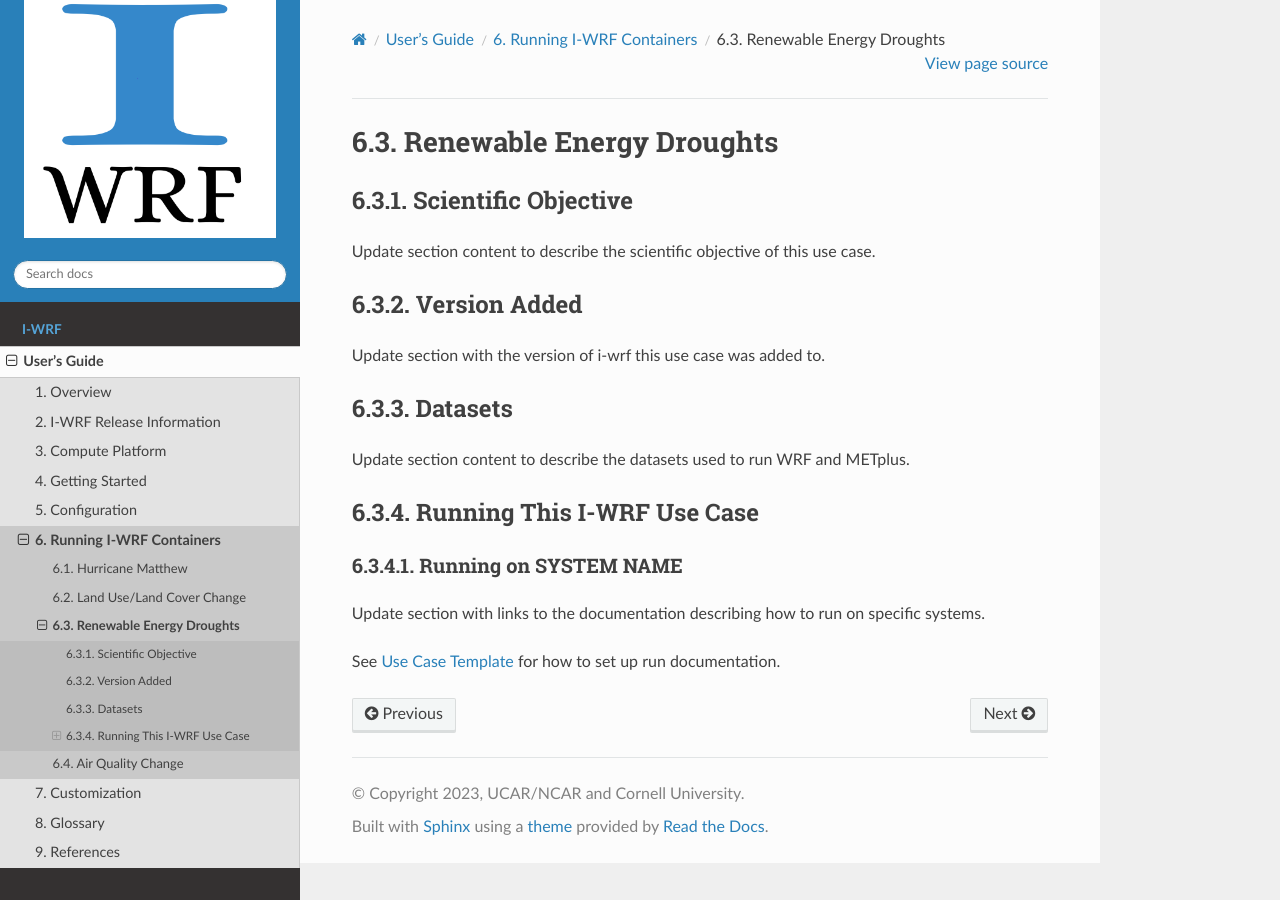
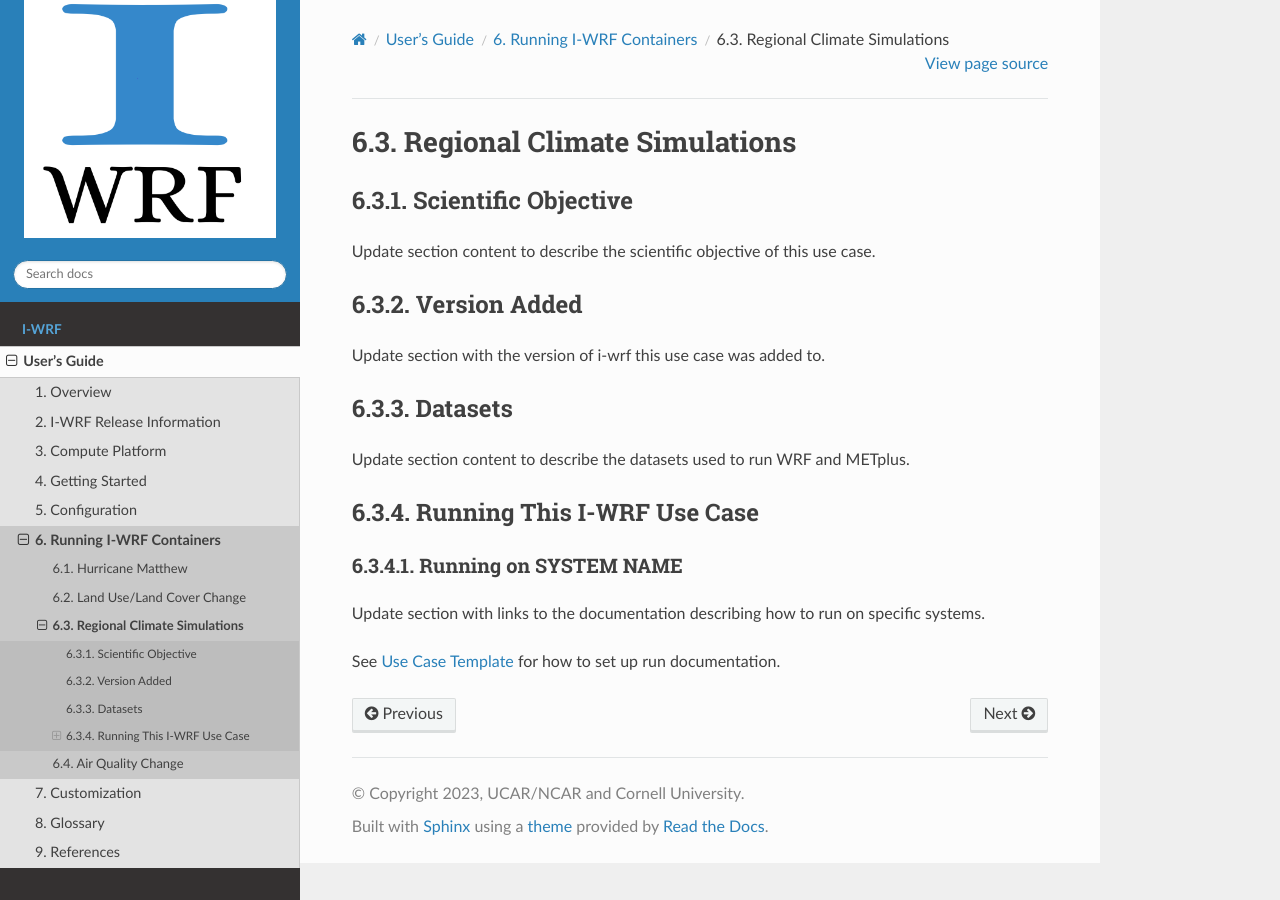
Before and after one commit to NCAR/i-wrf, a Sphinx documentation site: the page built from docs/Users_Guide/use-cases/climate.rst, in a window 1280 px wide. Built offline with Sphinx 7.4.7 and the Read the Docs theme 3.1.0, drawn with Linux system fonts in a browser that asks for light colours; comment, search, counter and statistics services are not loaded.

Commit message:
rename Renewable Energy use case to Regional Climate Simulations

```diff
--- a/docs/Users_Guide/use-cases/renewable.rst
+++ b/docs/Users_Guide/use-cases/climate.rst
@@ -1,7 +1,7 @@
-.. _use-case-renewable:
+.. _use-case-climate:
 
-Renewable Energy Droughts
-=========================
+Regional Climate Simulations
+============================
 
 Scientific Objective
 --------------------
--- a/docs/Users_Guide/use-cases/index.rst
+++ b/docs/Users_Guide/use-cases/index.rst
@@ -16,5 +16,5 @@ Note that this :ref:`use-case-template` should be used when developing new use c
 
    matthew
    lulc
-   renewable
+   climate
    air-quality
```
Also changed, not shown: 3 other files.
